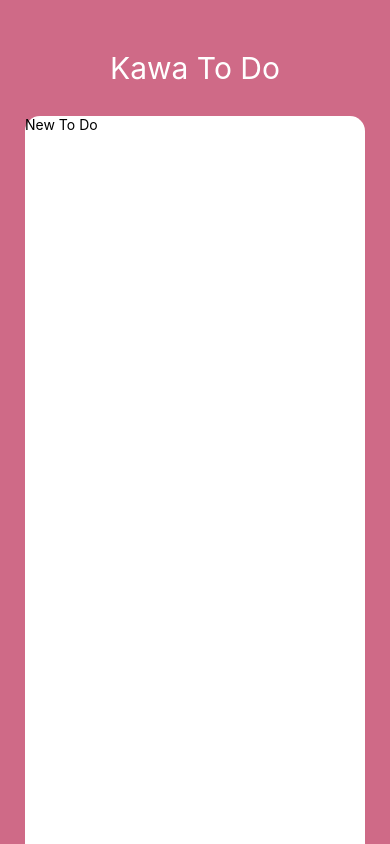
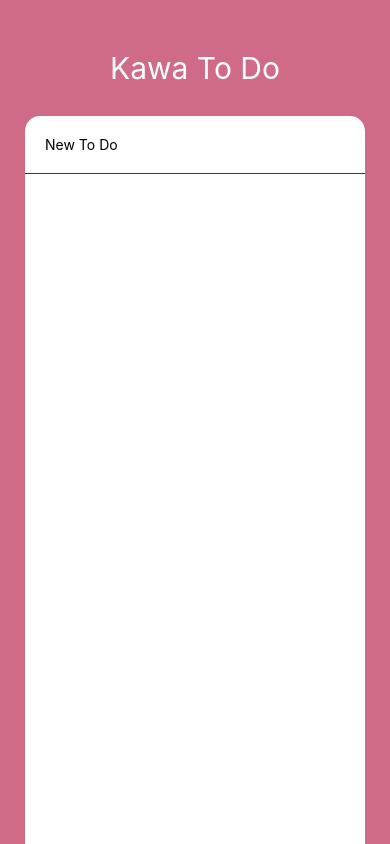
Before and after one commit to PortableSAM/kawa-todo, a React Native app: screen / in a window 390 px wide. Built offline with nearby package versions, Linux system fonts and the light colour scheme.

Commit message:
App.js Update

```diff
--- a/App.js
+++ b/App.js
@@ -3,7 +3,8 @@ import { StyleSheet, Text, View, StatusBar, TextInput, Dimensions, Platform } fr
 
 const { height, width } = Dimensions.get('window');
 
-export default function App() {
+export default class App extends React.Component {
+	render() {
 		return (
 			<View style={styles.container}>
 				<StatusBar barStyle="light-content" />
@@ -13,6 +14,7 @@ export default function App() {
 				</View>
 			</View>
 		);
+	}
 }
 
 const styles = StyleSheet.create({
@@ -40,4 +42,9 @@ const styles = StyleSheet.create({
 			},
 		}),
 	},
+	input: {
+		padding: 20,
+		borderBottomColor: '#303952',
+		borderBottomWidth: 1,
+	},
 });
```
Lines whose indentation alone changed are shown as unchanged.
